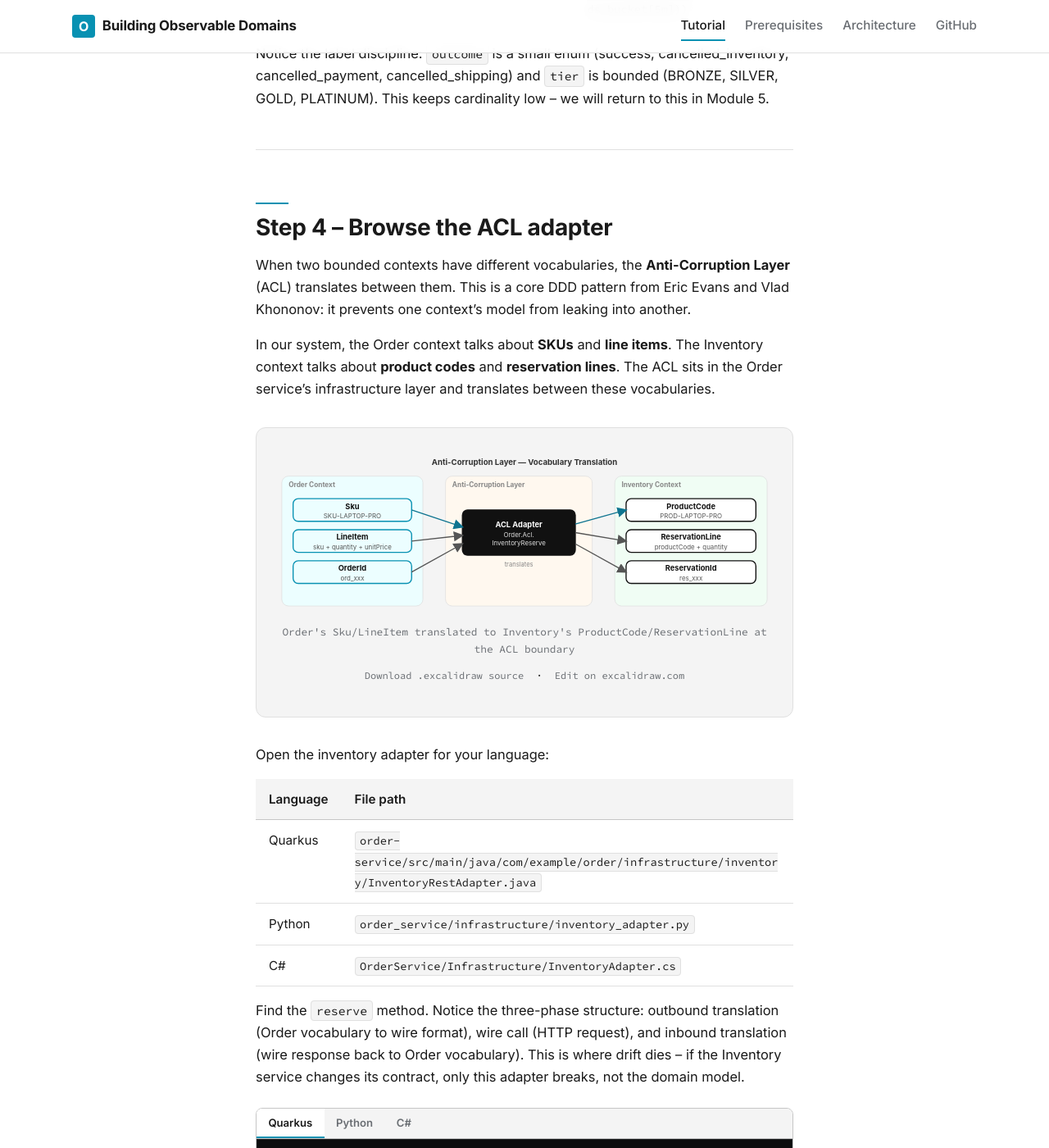
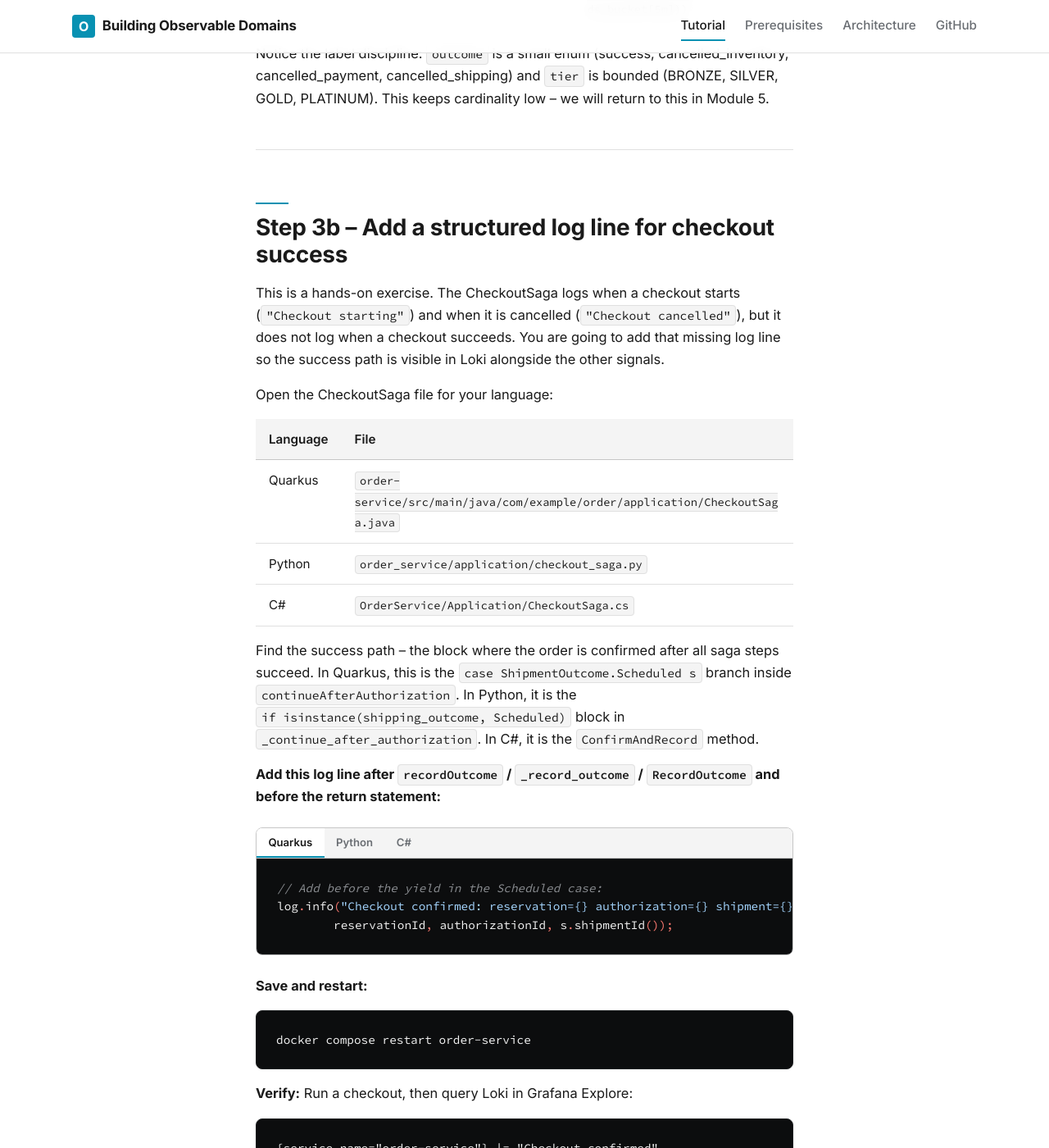
Before and after one commit to patterncatalyst/domain-driven-design-observability-workshop, a Jekyll site: the page built from _docs/03-structured-observability.md, in a window 1280 px wide and 1400 px high, scrolled down 5078 px. Shown: the whole window at 82% size. Built offline with Jekyll 4.4.1, drawn with Linux system fonts in a browser that asks for light colours; some of the changed text lies outside the part shown.

Commit message:
feat: add hands-on paste exercises to Modules 2 and 3
Module 2 — Step 2b: Add a custom span attribute
- Participants add payment.risk_score to AuthorizePaymentUseCase
- Single line per language, immediately verifiable in Tempo

Module 3 — Step 3b: Add a structured log line
- Participants add a "Checkout confirmed" log to CheckoutSaga success path
- Fills a real code gap (only start/cancel were logged, not success)
- Verifiable in Loki with LogQL query

Workshop is now hybrid: browse existing code + paste exercises (Modules 2-3)
+ fix a bug (Module 4) + edit config (Module 5).

````diff
--- a/_docs/03-structured-observability.md
+++ b/_docs/03-structured-observability.md
@@ -282,6 +282,57 @@ Notice the label discipline: `outcome` is a small enum (success, cancelled_inven
 
 ---
 
+## Step 3b -- Add a structured log line for checkout success
+
+This is a hands-on exercise. The CheckoutSaga logs when a checkout starts (`"Checkout starting"`) and when it is cancelled (`"Checkout cancelled"`), but it does not log when a checkout succeeds. You are going to add that missing log line so the success path is visible in Loki alongside the other signals.
+
+Open the CheckoutSaga file for your language:
+
+| Language | File |
+|----------|------|
+| Quarkus | `order-service/src/main/java/com/example/order/application/CheckoutSaga.java` |
+| Python | `order_service/application/checkout_saga.py` |
+| C# | `OrderService/Application/CheckoutSaga.cs` |
+
+Find the success path -- the block where the order is confirmed after all saga steps succeed. In Quarkus, this is the `case ShipmentOutcome.Scheduled s` branch inside `continueAfterAuthorization`. In Python, it is the `if isinstance(shipping_outcome, Scheduled)` block in `_continue_after_authorization`. In C#, it is the `ConfirmAndRecord` method.
+
+**Add this log line after `recordOutcome` / `_record_outcome` / `RecordOutcome` and before the return statement:**
+
+{% include codetabs.html langs="Quarkus|Python|C#" %}
+
+```java
+// Add before the yield in the Scheduled case:
+log.info("Checkout confirmed: reservation={} authorization={} shipment={}",
+        reservationId, authorizationId, s.shipmentId());
+```
+
+```python
+# Add before the return statement in the Scheduled branch:
+logger.info("Checkout confirmed", reservation_id=reservation_id, authorization_id=authorization_id, shipment_id=shipping_outcome.shipment_id)
+```
+
+```csharp
+// Add before the return statement in ConfirmAndRecord:
+_logger.LogInformation("Checkout confirmed: reservation={ReservationId} authorization={AuthorizationId} shipment={ShipmentId}",
+    reservationId, authorizationId, shipmentId);
+```
+
+**Save and restart:**
+
+```bash
+docker compose restart order-service
+```
+
+**Verify:** Run a checkout, then query Loki in Grafana Explore:
+
+```
+{service_name="order-service"} |= "Checkout confirmed"
+```
+
+You should see the log line with `reservation_id`, `authorization_id`, and `shipment_id` fields, plus `order.id` and `customer.id` inherited from the DomainContext scope that was opened at the top of the `checkout` method.
+
+---
+
 ## Step 4 -- Browse the ACL adapter
 
 When two bounded contexts have different vocabularies, the **Anti-Corruption Layer** (ACL) translates between them. This is a core DDD pattern from Eric Evans and Vlad Khononov: it prevents one context's model from leaking into another.
````
Also changed, not shown: _docs/02-domain-events-spans.md (+41 -0 lines).
